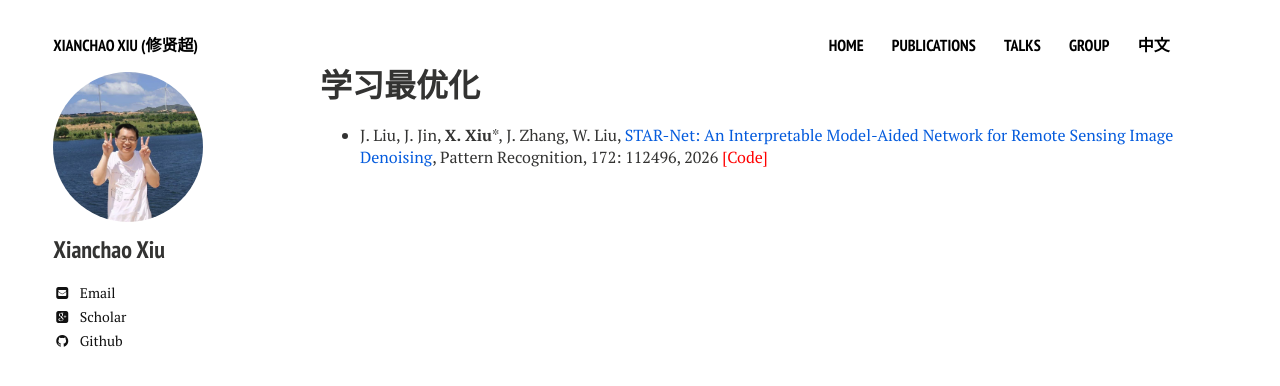
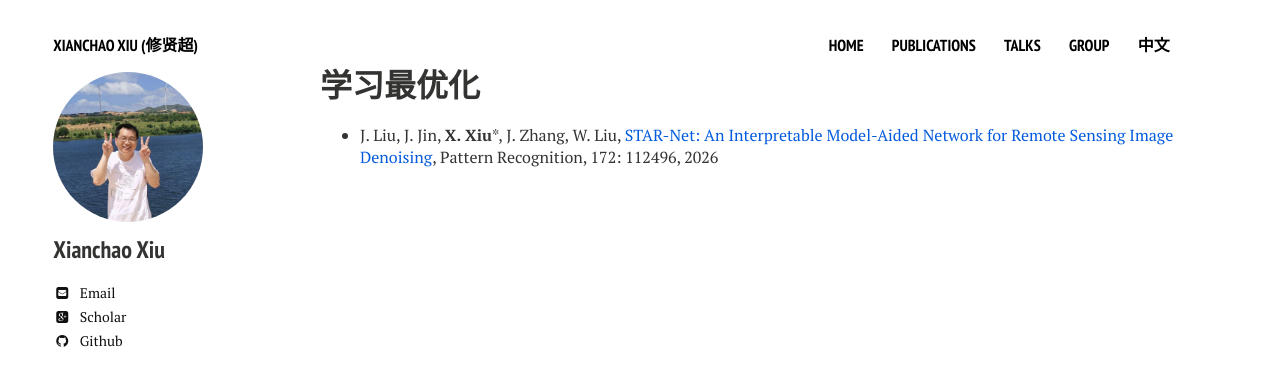
Before and after one commit to xianchaoxiu/xianchaoxiu.github.io, a Jekyll site: the page built from chinese/research/OPT/index.md, in a window 1280 px wide. Shown: the top 386 px of the page. Built offline with Jekyll 4.4.1, drawn with Linux system fonts in a browser that asks for light colours; nearby versions of some CDN libraries.

Commit message:
Update index.md

```diff
--- a/chinese/research/OPT/index.md
+++ b/chinese/research/OPT/index.md
@@ -5,4 +5,4 @@ comments: false
 share: false
 ---
 
-* J. Liu, J. Jin, <b>X. Xiu</b>*, J. Zhang, W. Liu, <a href="https://doi.org/10.1016/j.patcog.2025.112496" class="textlink" target="_blank">STAR-Net: An Interpretable Model-Aided Network for Remote Sensing Image Denoising</a>, Pattern Recognition, 172: 112496, 2026 <a href="https://github.com/xianchaoxiu/STAR-Net" class="textlink" target="_blank" style="color: red;">[Code]</a>
+* J. Liu, J. Jin, <b>X. Xiu</b>*, J. Zhang, W. Liu, <a href="https://doi.org/10.1016/j.patcog.2025.112496" class="textlink" target="_blank">STAR-Net: An Interpretable Model-Aided Network for Remote Sensing Image Denoising</a>, Pattern Recognition, 172: 112496, 2026
```
